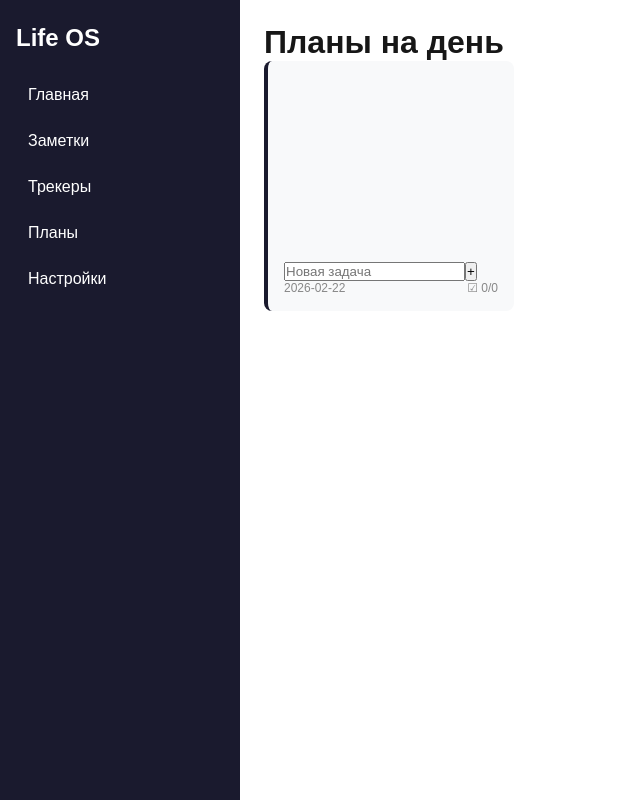
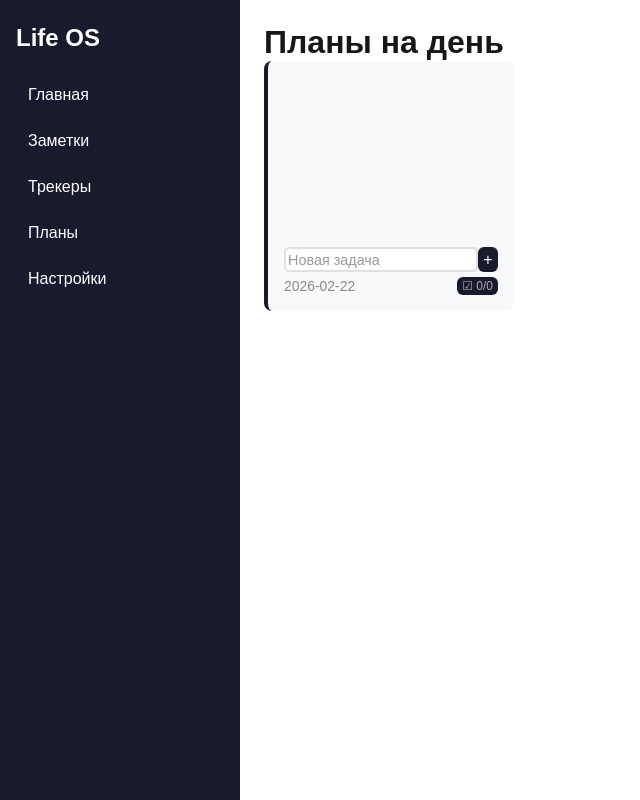
Before and after one commit to AlekSidorova/personal-dashboard, a Next.js app: page /plans in a window 1280 px wide. Shown: the whole page, without its empty margins (0-640 px from the left). Built offline with nearby package versions, Linux system fonts and the light colour scheme.

Commit message:
style: настройка стиля дня в планере

```diff
--- a/src/components/Plans/DayCard.module.css
+++ b/src/components/Plans/DayCard.module.css
@@ -4,9 +4,12 @@
   border-radius: 8px;
   padding: 16px;
   border-left: 4px solid #1a1a2e;
-  transition: box-shadow 0.2s, transform 0.2s;
+  transition:
+    box-shadow 0.2s,
+    transform 0.2s;
+  min-width: 220px;
   max-width: 250px;
-  height: 250px;
+  min-height: 250px;
   display: flex;
   flex-direction: column;
   justify-content: space-between;
@@ -17,14 +20,73 @@
   transform: translateY(-2px);
 }
 
+/* Заголовок дня недели
+.date {
+  font-size: 0.85rem;
+  font-weight: 500;
+  color: #1a1a2e;
+  margin-bottom: 12px;
+} */
+
 .plans {
- display: flex;
- flex-direction: column;
- gap: 5px;
+  display: flex;
+  flex-direction: column;
+  gap: 6px;
 }
 
 .list {
   list-style-type: none;
+  font-size: 1rem;
+  line-height: 1.5;
+  color: #171717;
+
+}
+
+.list label {
+  display: flex;
+  align-items: center;
+  color: #171717;
+  gap: 5px;
+  background: #f4f4f4;
+  border-radius: 8px;
+  cursor: pointer;
+}
+
+.newPlan {
+  display: flex;
+  justify-content: space-between;
+  margin-bottom: 5px;
+}
+
+.placeholder {
+  padding: 2px;
+  border: 2px solid #e0e0e0;
+  border-radius: 5px;
+  font-size: 0.9rem;
+}
+
+.placeholder::placeholder {
+  color: #999;
+}
+
+.addButton {
+  width: 25px;
+  height: 25px;
+  border: none;
+  background: #1a1a2e;
+  color: #fff;
+  font-size: 1rem;
+  border-radius: 6px;
+  cursor: pointer;
+  transition: background 0.2s, transform 0.2s;
+  display: flex;
+  align-items: center;
+  justify-content: center;
+}
+
+.addButton:hover {
+  background: #2d2d44;
+  transform: scale(1.05);
 }
 
 .footer {
@@ -32,4 +94,22 @@
   font-size: 0.75rem;
   color: #888;
   justify-content: space-between;
+  align-items: center;
 }
+
+.date {
+  font-size: 0.87rem;
+}
+
+.completed {
+  display: flex;
+  align-items: center;
+  justify-content: center;
+  background: #1a1a2e;
+  color: #aba6a6;
+  border-radius: 6px;
+}
+
+.completed p {
+  padding: 2px 5px;
+}
--- a/src/components/Plans/DayCard.tsx
+++ b/src/components/Plans/DayCard.tsx
@@ -60,6 +60,8 @@ export default function DayCard({ date }: DayCardProps) {
 
   return (
     <div className={styles.card}>
+      {/* ТУТ ДОЛЖНО БЫТЬ ДЕНЬ НЕДЕЛИ */}
+
       <div>
         {/* Список задач */}
         <ul className={styles.plans}>
@@ -69,7 +71,8 @@ export default function DayCard({ date }: DayCardProps) {
                 <input
                   type="checkbox"
                   checked={plan.completed}
-                  onChange={() => handleToggle(plan.id)}
+                  onChange={() => handleToggle(plan.id)
+                  }
                 />
                 {plan.text}
               </label>
@@ -80,21 +83,26 @@ export default function DayCard({ date }: DayCardProps) {
 
       <div>
         {/* Добавление */}
-        <div>
+        <div className={styles.newPlan}>
           <input
             value={text}
             onChange={(e) => setText(e.target.value)}
             placeholder="Новая задача"
+            className={styles.placeholder}
           />
-          <button onClick={handleAdd}>+</button>
+          <button onClick={handleAdd} className={styles.addButton}>
+            +
+          </button>
         </div>
 
         <div className={styles.footer}>
-          <p>{date}</p>
+          <p className={styles.date}>{date}</p>
 
-          <p>
-            ☑︎ {completedCount}/{plans.length}
-          </p>
+          <div className={styles.completed}>
+            <p>
+              ☑︎ {completedCount}/{plans.length}
+            </p>
+          </div>
         </div>
       </div>
     </div>
```
